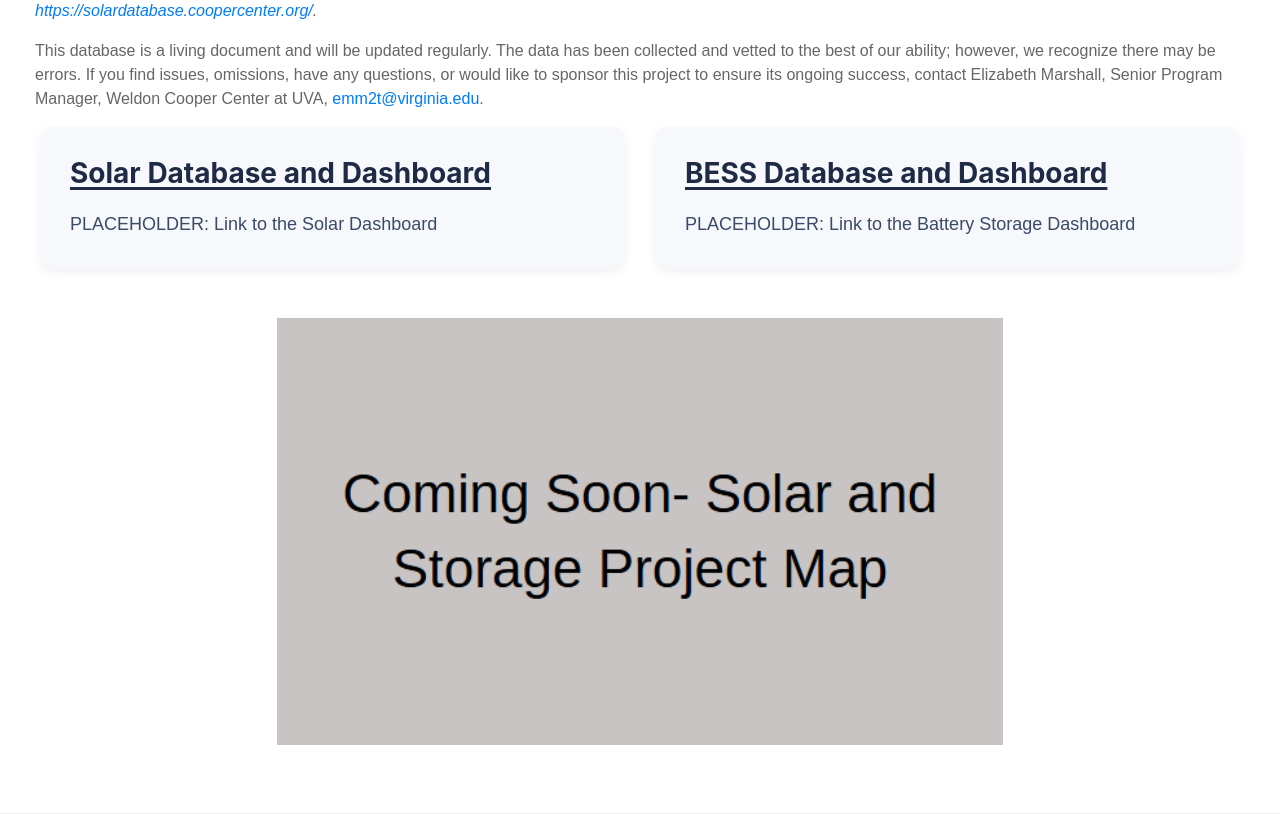
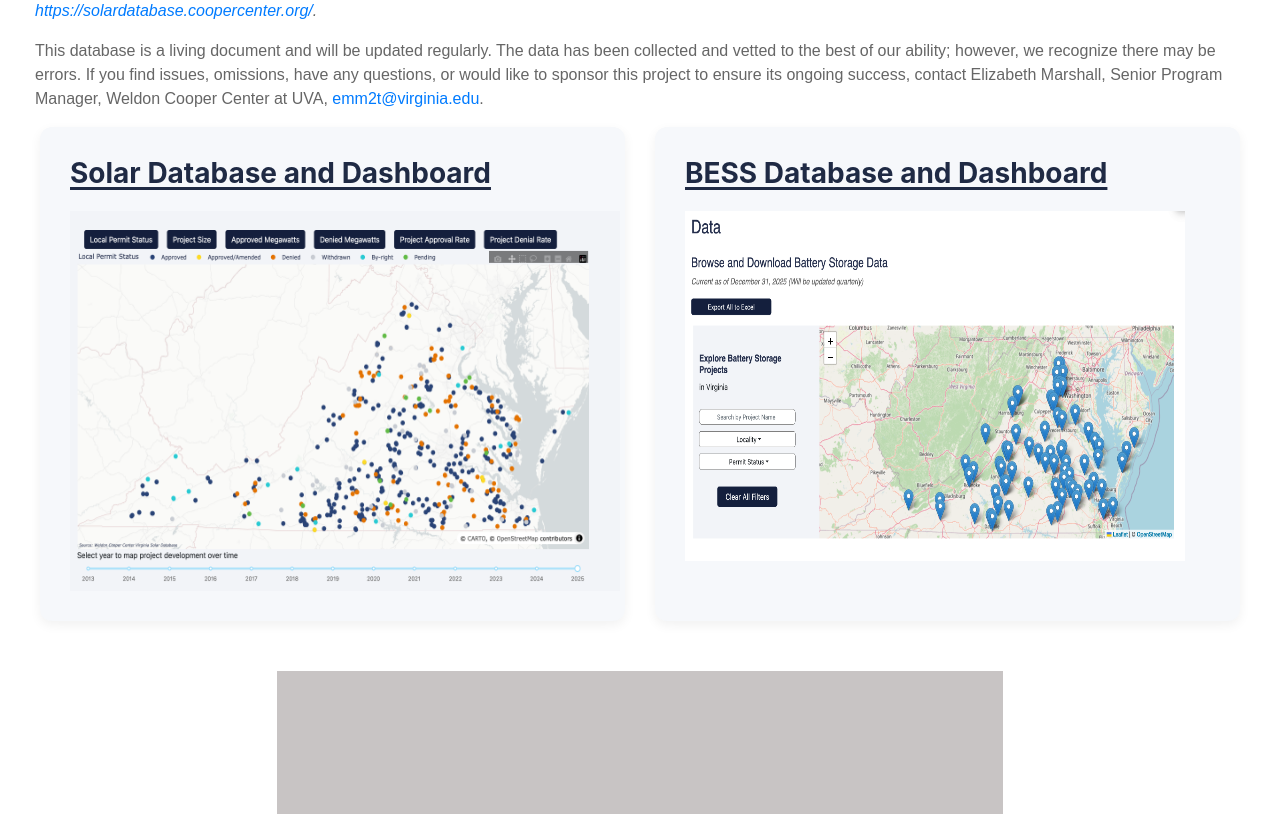
Before and after one commit to coopercenter/solar-database, a Django app: page / in a window 1280 px wide. Shown: the part 493-1307 px from the top of the page. Run offline with Django 4.2, Linux system fonts and the light colour scheme; parts of the project's set-up code (start-up, migrations or seed data) failed here and were passed over; some libraries are stand-ins or nearby versions.

Commit message:
adding sccreenshots

```diff
--- a/database/templates/database/home.html
+++ b/database/templates/database/home.html
@@ -52,7 +52,7 @@
                                 Solar Database and Dashboard
                             </a>
                             <p class="card-desc">
-                                PLACEHOLDER: Link to the Solar Dashboard
+                                <img src="{% static 'images/solar_dashboard_screenshot.png' %}" width="550" height="380">
                             </p>
                         </div>
                     </div>
@@ -64,7 +64,7 @@
                                 BESS Database and Dashboard
                             </a>
                             <p class="card-desc">
-                                PLACEHOLDER: Link to the Battery Storage Dashboard
+                                <img src="{% static 'images/storage_page_screenshot.png' %}" width="500" height="350">
                             </p>
                         </div>
                     </div>
```
Also changed, not shown: database/static/images/solar_page_screenshot.png (added), database/static/images/storage_page_screenshot.png (added).
